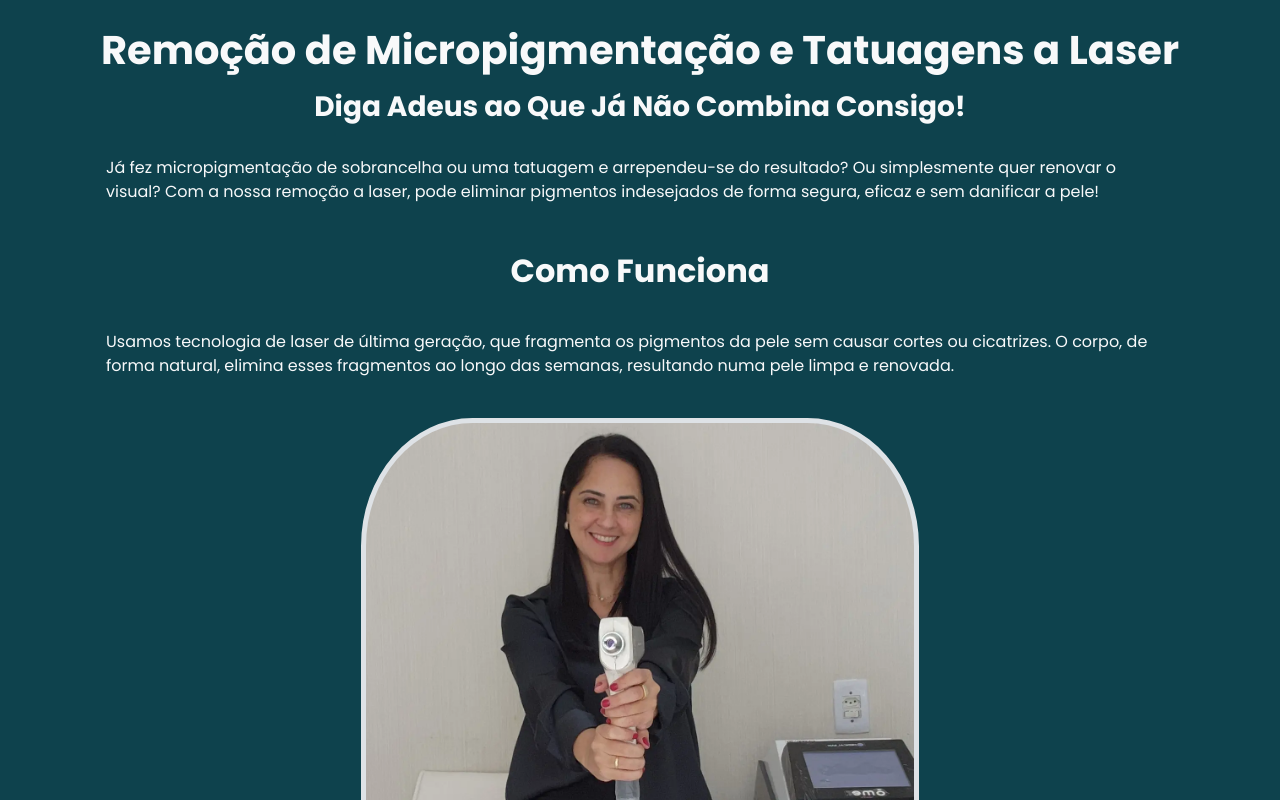
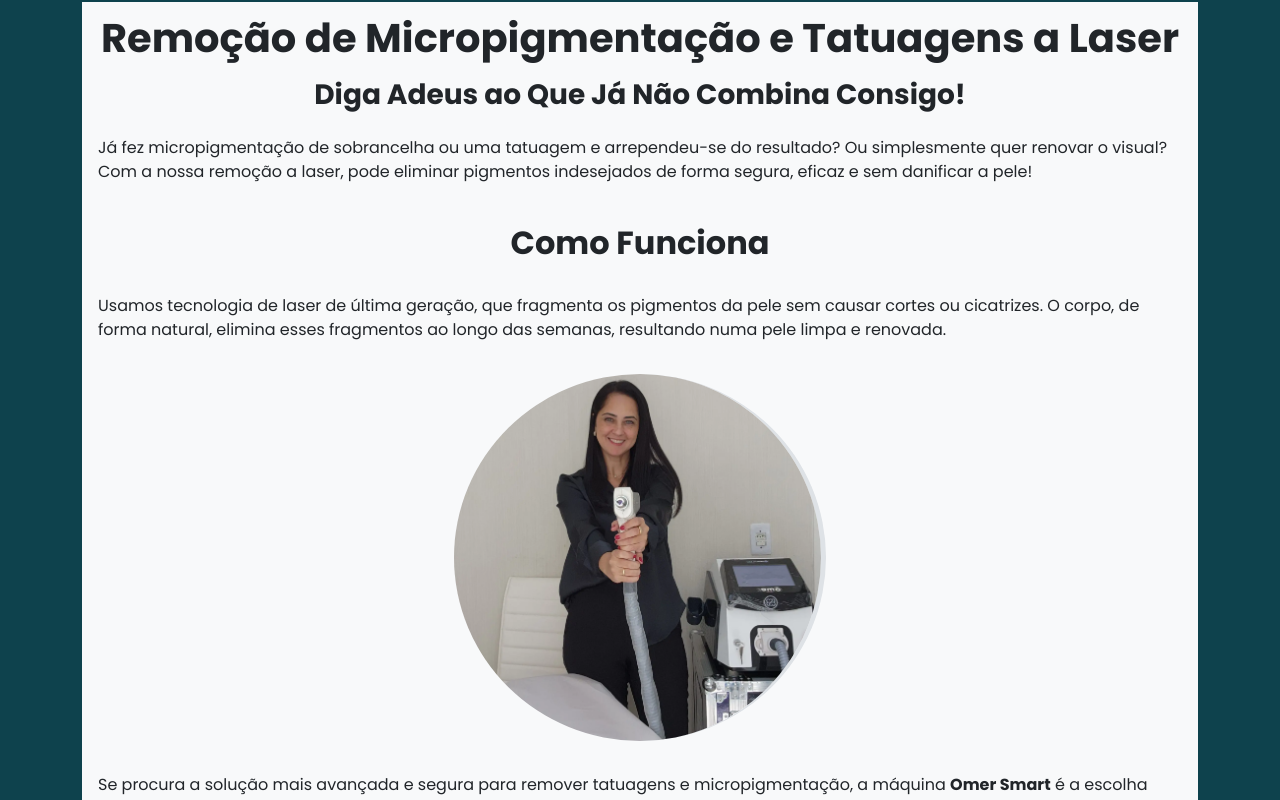
Before and after one commit to NewFabio/Site-Keli-V1, a React (Vite) app: page /servicos in a window 1280 px wide. Shown: the part 1640-2440 px from the top of the page. Built offline with nearby package versions, Linux system fonts and the light colour scheme.

Commit message:
feat: "responsividade e revisao"

```diff
--- a/src/pages/Serviços.jsx
+++ b/src/pages/Serviços.jsx
@@ -1,5 +1,3 @@
-import { useState, useEffect } from "react";
-
 // compents
 import Micro from '../components/Carousel/CarouselMicro';
 import Remocao from '../components/Carousel/CarouselRemo';
@@ -9,34 +7,13 @@ import maquina from '../../src/images/maquina.webp';
 
 const Serviços = () => {
 
-    const [isMobile, setIsMobile] = useState(window.innerWidth < 768);
-
-    // monitora o tamanho da tela para detectar se é mobile
-    useEffect(() => {
-        const handleResize = () => {
-        setIsMobile(window.innerWidth < 768);
-        };
-
-        window.addEventListener('resize', handleResize);
-        return () => window.removeEventListener('resize', handleResize);
-    });
-
-    const img = {
-        backgroundImage: `url(${maquina})`,
-        backgroundSize: "cover",
-        backgroundPosition: "center",
-        backgroundRepeat: "no-repeat",
-        borderRadius: '20%',
-        height: isMobile ? "300px" : "80vh",
-        loading: 'lazy',
-    };
-
     return (
         <section className='container-lg my-3'>
+            {/* micropigmentacao */}
             <div className="d-flex flex-column align-items-center text-start">
                 <h1 className="text-light fs-1 text-center fw-bold text-wrap">MICROPIGMENTAÇÃO DE SOBRANCELHAS</h1>
 
-                <p className="text-light p-4">Imagina acordar todos os dias com sobrancelhas perfeitas, sem precisar gastar tempo a preenchê-las com maquilhagem. Com a micropigmentação de sobrancelhas, isso torna-se realidade! Este procedimento é ideal para quem quer sobrancelhas naturais, bem desenhadas e definidas sem esforço diário. Utilizamos técnicas avançadas para criar fios ultra-realistas ou um efeito sombreado suave, adaptado ao teu rosto e estilo. O resultado? Um olhar expressivo, jovem e harmonioso!</p>
+                <p className="text-light p-3">Imagina acordar todos os dias com sobrancelhas perfeitas, sem precisar gastar tempo a preenchê-las com maquilhagem. Com a micropigmentação de sobrancelhas, isso torna-se realidade! Este procedimento é ideal para quem quer sobrancelhas naturais, bem desenhadas e definidas sem esforço diário. Utilizamos técnicas avançadas para criar fios ultra-realistas ou um efeito sombreado suave, adaptado ao teu rosto e estilo. O resultado? Um olhar expressivo, jovem e harmonioso!</p>
 
                 <h2 className="text-light text-center fw-bold p-2">Vantagens da micropigmentação</h2>
                 <ul className="text-light list-unstyled p-4 fw-bold">
@@ -47,31 +24,35 @@ const Serviços = () => {
                 </ul>
             </div>
             <Micro />
-            <div className="d-flex flex-column align-items-center text-start pt-4">
-                <h1 className="text-light fs-1 text-center fw-bold text-wrap p-2">Remoção de Micropigmentação e Tatuagens a Laser</h1>
+            {/* remoção */}
+            <div className="d-flex flex-column align-items-center text-start pt-1 mt-4 my-4 bg-light">
+                <h1 className="text-dark fs-1 text-center fw-bold text-wrap p-2">Remoção de Micropigmentação e Tatuagens a Laser</h1>
 
-                <h3 className="text-light text-center fw-bold">Diga Adeus ao Que Já Não Combina Consigo!</h3>
+                <h3 className="text-dark text-center fw-bold">Diga Adeus ao Que Já Não Combina Consigo!</h3>
 
-                <p className="text-light p-4">Já fez micropigmentação de sobrancelha ou uma tatuagem e arrependeu-se do resultado? Ou simplesmente quer renovar o visual? Com a nossa remoção a laser, pode eliminar pigmentos indesejados de forma segura, eficaz e sem danificar a pele!</p>
+                <p className="text-dark p-3">Já fez micropigmentação de sobrancelha ou uma tatuagem e arrependeu-se do resultado? Ou simplesmente quer renovar o visual? Com a nossa remoção a laser, pode eliminar pigmentos indesejados de forma segura, eficaz e sem danificar a pele!</p>
 
-                <h2 className="text-light text-center fw-bold p-2">Como Funciona</h2>
+                <h2 className="text-dark text-center fw-bold p-2">Como Funciona</h2>
 
-                <p className="text-light p-4">Usamos tecnologia de laser de última geração, que fragmenta os pigmentos da pele sem causar cortes ou cicatrizes. O corpo, de forma natural, elimina esses fragmentos ao longo das semanas, resultando numa pele limpa e renovada.</p>
+                <p className="text-dark p-3">Usamos tecnologia de laser de última geração, que fragmenta os pigmentos da pele sem causar cortes ou cicatrizes. O corpo, de forma natural, elimina esses fragmentos ao longo das semanas, resultando numa pele limpa e renovada.</p>
 
-                <div className="col-12 col-md-6 border border-5" style={img}></div>
+                <div className="col-10 col-md-4">
 
-                <p className="text-light text-start mt-3 p-4">Se procura a solução mais avançada e segura para remover tatuagens e micropigmentação, a máquina <span className="fw-bold">Omer Smart</span> é a escolha perfeita! Com tecnologia de ponta e certificação com selo da <span className="fw-bold">ANVISA</span>, garante um tratamento seguro, eficaz e aprovado pelos mais altos padrões de qualidade. O laser de alta precisão quebra os pigmentos sem agredir a pele, proporcionando um processo confortável e com menos sessões do que os métodos tradicionais. Ideal para todos os tipos de pele e cores de tinta, a Omer Smart oferece resultados visíveis desde a primeira sessão, sem riscos de cicatrizes ou danos. Se deseja uma remoção segura e definitiva, esta é a melhor opção para recuperar a sua pele com confiança! </p>
+                    <img src={maquina} alt="foto de keli" loading='lazy' style={{width: '100%', height: '100%' }} className="rounded-circle border-end border-5"/>
+                </div>
 
-                <h2 className="text-light text-center fw-bold p-2">Vantagens da Remoção a Laser</h2>
+                <p className="text-dark text-start mt-3 p-3">Se procura a solução mais avançada e segura para remover tatuagens e micropigmentação, a máquina <span className="fw-bold">Omer Smart</span> é a escolha perfeita! Com tecnologia de ponta e certificação com selo da <span className="fw-bold">ANVISA</span>, garante um tratamento seguro, eficaz e aprovado pelos mais altos padrões de qualidade. O laser de alta precisão quebra os pigmentos sem agredir a pele, proporcionando um processo confortável e com menos sessões do que os métodos tradicionais. Ideal para todos os tipos de pele e cores de tinta, a Omer Smart oferece resultados visíveis desde a primeira sessão, sem riscos de cicatrizes ou danos. Se deseja uma remoção segura e definitiva, esta é a melhor opção para recuperar a sua pele com confiança! </p>
 
-                <ul className="text-light list-unstyled fw-bold p-4">
+                <h2 className="text-dark text-center fw-bold p-2">Vantagens da Remoção a Laser</h2>
+
+                <ul className="text-dark list-unstyled fw-bold p-3">
                     <li className="mb-2">Seguro e eficaz – Sem danificar a pele.</li>
                     <li className="mb-2">Indolor ou com mínimo desconforto – Usamos técnicas que minimizam a sensação de ardor.</li>
                     <li className="mb-2">Resultados visíveis – Pigmento desaparece gradualmente sem deixar marcas.</li>
                     <li className="mb-2">Para todos os tipos de pele e pigmentos.</li>
                 </ul>
 
-                <p className="text-light text-start mb-3 p-4">Cada sessão é rápida e personalizada para garantir o melhor resultado possível. Dependendo da profundidade e da cor do pigmento, pode precisar de mais de uma sessão, mas já verá melhorias desde a primeira!</p>
+                <p className="text-dark text-start p-3">Cada sessão é rápida e personalizada para garantir o melhor resultado possível. Dependendo da profundidade e da cor do pigmento, pode precisar de mais de uma sessão, mas já verá melhorias desde a primeira!</p>
             </div>
             <Remocao />
             <h2 className="text-light text-center">Para agendar o seu procedimento, nos chame no Whatsapp.</h2>
--- a/src/pages/Sobre.jsx
+++ b/src/pages/Sobre.jsx
@@ -63,7 +63,7 @@ const Sobre = () => {
                         whileInView={'show'}
                         viewport={{once: true, amount: 0.5}}
 
-                        className="col-md-4">
+                        className="col-sm-4">
 
                         <img src={woman} alt="foto de keli" style={{width: '100%', height: '100%' }} className="rounded-circle border-start border-5"/>
 
```
